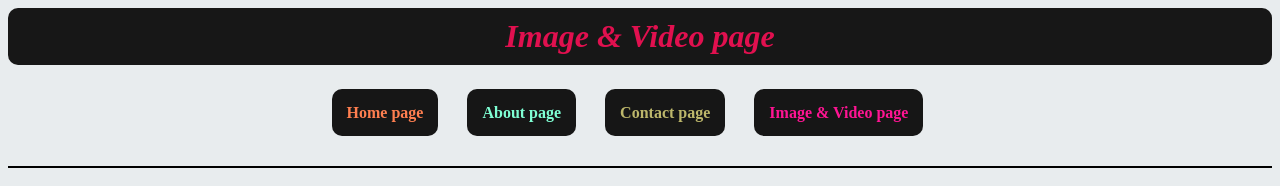
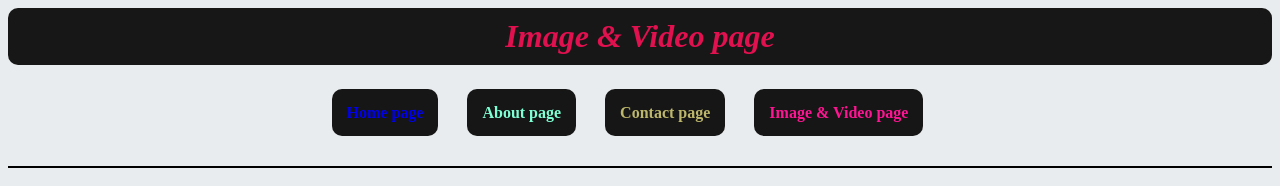
Before and after one commit to Nilo0far/Html-full-website, a website: page image-video.html in a window 1280 px wide. Shown: the top 186 px of the page. Drawn offline with Linux system fonts and the light colour scheme.

Commit message:
first commit

```diff
--- a/image-video.html
+++ b/image-video.html
@@ -31,7 +31,7 @@
 <body style="background-color: rgb(232, 236, 238);">
     <h1 style="color: rgb(225, 16, 79); background-color: rgb(23, 23, 23); font-style: italic; border-radius: 10px; padding: 10px 0 10px 0;" align="center">Image & Video page</h1><br>
     <div>
-    <a href="./index.html" style="color: coral;">Home page</a>
+    <a href="./index.html style="color: coral;">Home page</a>
     <a href="./about.html" style="color: aquamarine;">About page</a>
     <a href="./contact.html" style="color: darkkhaki;">Contact page</a>
     <a href="#" style="color: deeppink;">Image & Video page</a>
```
